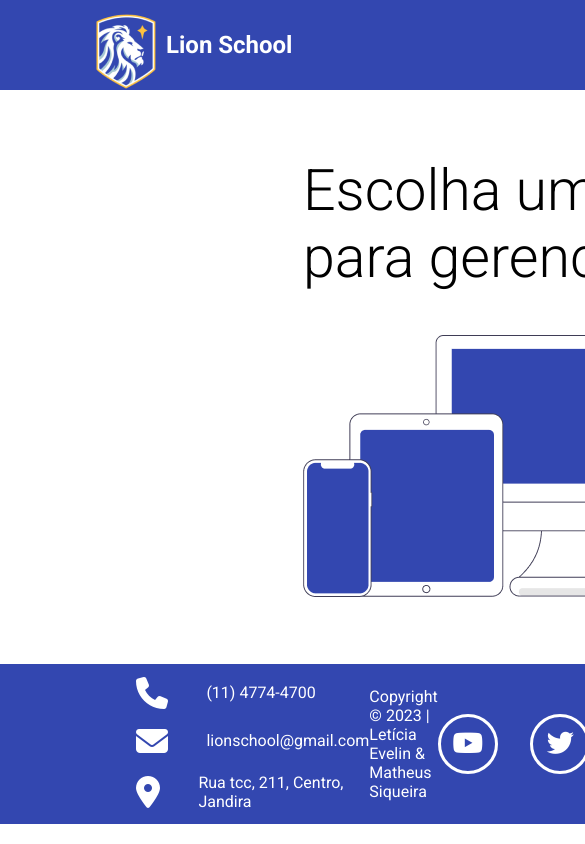
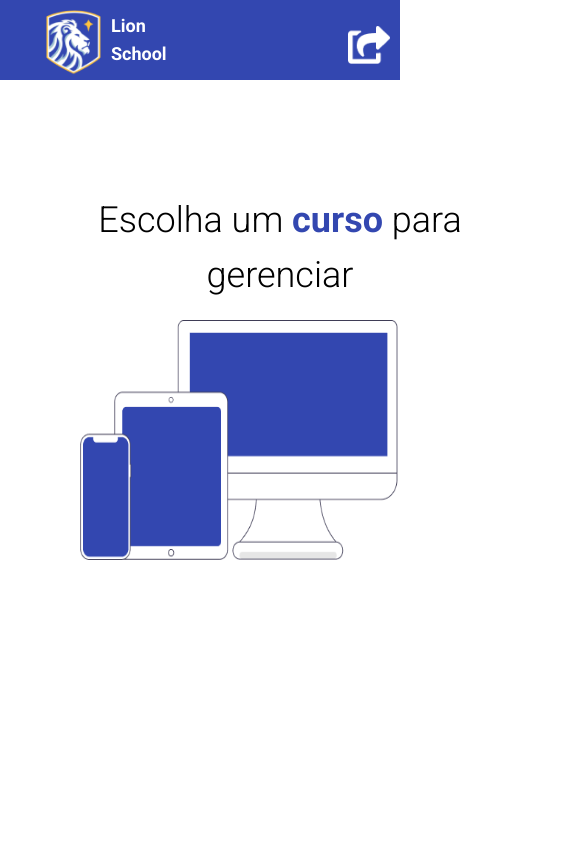
Before and after one commit to Ma7hs/projetoIntegrado-LionSchool, a website with bundled scripts: page frontend/index.html in a window 390 px wide. Shown: the top 844 px of the page, 585 px wide, since content can reach past the window. Built offline with nearby package versions, Linux system fonts and the light colour scheme; no server answers.

Commit message:
responsividade home ok

```diff
--- a/frontend/css/cardCourses.css
+++ b/frontend/css/cardCourses.css
@@ -1,7 +1,6 @@
 
 .container{
     display: flex;
-    gap: 50px;
     flex-direction: column;
     padding: 16px;
     gap: 60px;
@@ -26,9 +25,49 @@
     font-weight: 500;
     color: white;
 }
-
 .card__image{
     display: flex;
     width: 125px;
     height: 120px;
 }
+
+
+@media (max-width:960px){
+
+    .container{
+        gap: 40px;
+        margin-top: 12%;
+    }
+    .card{
+        width: 330px;
+        height: 160px;
+    }
+    .card__name{
+        font-size: 60px;
+    }
+    .card__image{
+        width: 110px;
+        height: 105px;
+    }
+}
+
+@media (max-width: 640px){
+
+    .container{
+        gap: 40px;
+        grid-area: cards;
+        margin-left: 25%;
+    }
+    .card{
+        width: 330px;
+        height: 160px;
+
+    }
+    .card__name{
+        font-size: 55px;
+    }
+    .card__image{
+        width: 110px;
+        height: 105px;
+    }
+}
--- a/frontend/css/contact.css
+++ b/frontend/css/contact.css
@@ -16,10 +16,6 @@
 
 .text-contact {
     font-size: 1rem;
-}
-
-.copy {
-    font-size: 2rem;
 }
 
 .social {
@@ -46,3 +42,74 @@
     border-color: white;
 
 }
+
+
+@media (max-width:960px){
+
+    .contact {
+        gap: 0.5rem;
+        margin-bottom: 20px;
+    }
+    .social {
+        display: flex;
+        gap: 0.8rem;
+        margin-bottom: 12px;
+    }
+    .social-icon {
+        height: 18px;
+        width: 18px;
+        padding: 1.3rem;
+        font-size: 1.3rem;
+    }
+    .contact-info {
+        gap: 0.7rem;
+    }
+    .text-contact {
+        font-size: 0.85rem;
+    }
+    .fa-solid {
+        font-size: 1.2rem;
+    }
+    .copyrigth{
+        font-size: 14px;
+        margin-top: 15%;
+    }
+}
+
+@media (max-width: 640px){
+
+    .contact {
+        grid-area: contact;
+        gap: 0.5rem;
+        align-items: center;
+        margin-top: 8%;
+        margin-bottom: 60px;
+    }
+    .social-container{
+        grid-area: social;
+        height: 85%;
+    }
+    .social {
+        gap: 0.8rem;
+        flex-direction: column;
+    }
+    .social-icon {
+        margin-left: 43%;
+        padding: 2rem;
+        font-size: 2rem;
+    }
+    .contact-info {
+        gap: 1rem;
+    }
+    .text-contact {
+        font-size: 1.2rem;
+    }
+    .fa-solid {
+        font-size: 1.75rem;
+    }
+    .copyrigth{
+        grid-area: copyright;
+        font-size: 18px;
+        margin-left: 35px;
+    }
+}
--- a/frontend/css/description-home.css
+++ b/frontend/css/description-home.css
@@ -30,9 +30,8 @@
 .description__image{
     display: flex;
     width: 436px;
-    height: 262px;
+    height: 292px;
 }
-
 .image-studant{
     display: flex;
     margin-right: 5%;
@@ -40,8 +39,48 @@
 
 @media (max-width:960px){
 
-
+    .description-home{
+        gap: 34px;
+        display: flex;
+        width: 10%;
+        margin-top: 10%;
+    }
     .image-studant{
         display: none;
     }
+    .text{
+        width: 300px;
+        font-size: 36px;
+    }
+    .blue-text{
+        font-size: 36px;
+    }
+    .description__image{
+        width: 322px;
+        height: 240px;
+    }
 }
+
+@media (max-width: 640px){
+    .description-home{
+        gap: 24px;
+        grid-area: content;
+        width: 5%;
+        margin-left: 20%;
+    }
+    .image-studant{
+        display: none;
+    }
+    .text{
+        width: 400px;
+        font-size: 36px;
+        text-align: center;
+    }
+    .blue-text{
+        font-size: 36px;
+    }
+    .description__image{
+        width: 322px;
+        height: 240px;
+    }
+}
--- a/frontend/css/index.css
+++ b/frontend/css/index.css
@@ -2,13 +2,45 @@ body{
     height: 100vh;
     display: grid;
     grid-template-areas: "content";
-
 }
 
 main{
     display: flex;
-    height: 68%;
+    height: 68.5%;
     align-items: center;
     justify-content: center;
-    grid-area: content;
+    grid-template-areas: "content";
 }
+
+@media (max-width:960px){
+
+    body{
+        display: flex;
+        height: 100vh;
+    }
+    main{
+        display: grid;
+        grid-template-areas:
+        "content"
+        "cards" ;
+        grid-template-columns: 1fr 1fr;
+        height: 69.3vh;
+        padding: 5%;
+    }
+}
+
+@media (max-width: 640px){
+
+    body{
+        display: flex;
+        height: 100vh;
+    }
+    main{
+        display: grid;
+        grid-template-areas:
+        "content"
+        "cards" ;
+        grid-template-rows: 1fr 1fr;
+        height: 125vh;
+    }
+}
--- a/frontend/css/logo.css
+++ b/frontend/css/logo.css
@@ -9,6 +9,7 @@
     display: flex;
     margin-top: 14px;
     margin-left: 96px;
+    margin-bottom: 15px;
 }
 .logo__title{
     display: flex;
@@ -16,5 +17,33 @@
     line-height: 28.13px;
     font-weight: 700;
     font-size: 24px;
+    width: 50px;
     font-family: 'Roboto', sans-serif;
 }
+
+@media (max-width:960px){
+
+    .logo{
+        width: 80%;
+
+    }
+    .logo__image{
+        width: 55px;
+        height: 65px;
+        margin-left: 46px;
+        margin-bottom: 10px;
+    }
+    .logo__title{
+        font-size: 18px;
+        width: 50px;
+        font-family: 'Roboto', sans-serif;
+    }
+}
+
+@media (max-width: 640px){
+
+    .logo{
+        width: 87%;
+
+    }
+}
--- a/frontend/css/logout.css
+++ b/frontend/css/logout.css
@@ -19,3 +19,25 @@
     font-family: 'Roboto', sans-serif;
     line-height: 42.19px;
 }
+
+@media (max-width:960px){
+
+    .logout{
+        gap: 10px;
+    }
+    .logout__image{
+        width: 42px;
+        height: 38.67px;
+        margin-top: 10px;
+    }
+    .logout__name{
+        font-size: 28px;
+        margin-top: 12px;
+    }
+}
+
+@media (max-width: 640px){
+    .logout__name{
+     display: none;
+    }
+}
--- a/frontend/css/style.css
+++ b/frontend/css/style.css
@@ -20,7 +20,7 @@ footer{
     font-family: 'Roboto', sans-serif;
     padding-left: 8.5rem;
     padding-right: 8.5rem;
-    height: 12.5rem;
+    height: 11rem;
     color: white;
     display: flex;
     align-items: center;
@@ -36,19 +36,28 @@ footer p a:hover {
 
     header{
         height: 90px;
-    }
-
-    main{
-
 
     }
-
     footer{
         height: 10rem;
-
+        padding-left: 3.86rem;
+        padding-right: 3.86rem;
     }
 }
 
 @media (max-width: 640px){
 
+    header{
+        height: 80px;
+    }
+    footer{
+        height: 42rem;
+        display: grid;
+        grid-template-areas:
+        "contact"
+        "social"
+        "copyright";
+        grid-template-columns: 1fr;
+        grid-template-rows: 1fr 2fr 1fr;
+    }
 }
--- a/frontend/index.html
+++ b/frontend/index.html
@@ -5,8 +5,6 @@
 <head>
     <meta charset="UTF-8">
     <meta name="viewport" content="width=device-width, initial-scale=1.0">
-    <!-- <script src="../js/request.js" defer type="module"></script> -->
-    <!-- <script src="./js/main.js" defer type="module"></script> -->
     <link rel="stylesheet" href="./css/style.css">
     <link rel="stylesheet" href="./css/index.css">
     <link rel="stylesheet" href="./css/logo.css">
@@ -26,7 +24,7 @@
     <div class="home-container">
         <header>
             <div class="logo">
-                <img src="./img/logo-image.png" alt="logo-image" class="logo__image">
+                <img src="./img/logo-image.png" alt="Imagem da logo Lion School" class="logo__image">
                 <h3 class="logo__title">Lion School</h3>
             </div>
            <div class="logout">
@@ -72,22 +70,22 @@
             <div class="social-container">
                 <ul class="social">
                     <li>
-                        <a class="social-icon youtube" href="#">
+                        <a class="social-icon youtube">
                             <i class="fa-brands fa-youtube"></i>
                         </a>
                     </li>
                     <li>
-                        <a class="social-icon twitter" href="#">
+                        <a class="social-icon twitter">
                             <i class="fa-brands fa-twitter"></i>
                         </a>
                     </li>
                     <li>
-                        <a class="social-icon instagram" href="#">
+                        <a class="social-icon instagram">
                             <i class="fa-brands fa-instagram"></i>
                         </a>
                     </li>
                     <li>
-                        <a class="social-icon facebook" href="#">
+                        <a class="social-icon facebook">
                             <i class="fa-brands fa-facebook-f"></i>
                         </a>
                     </li>
```
